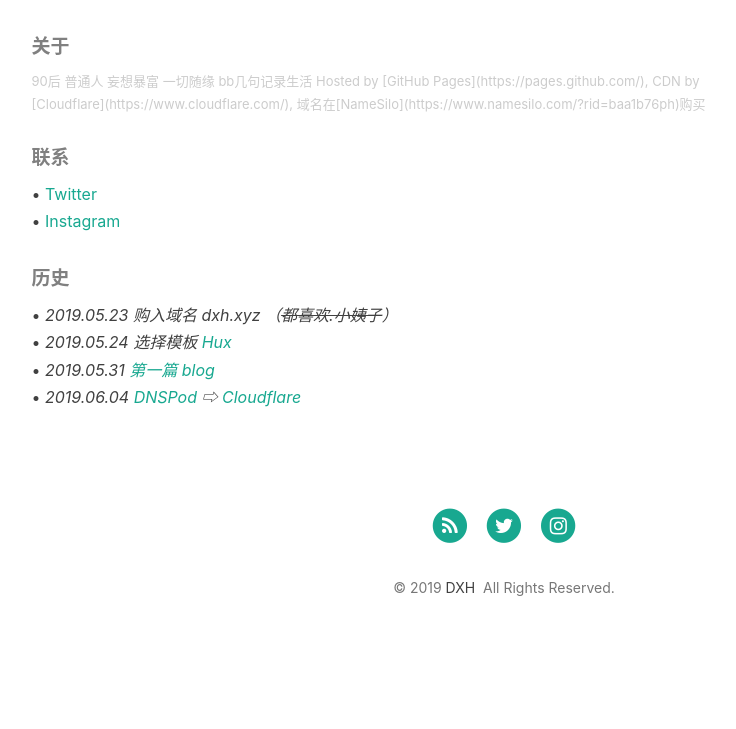
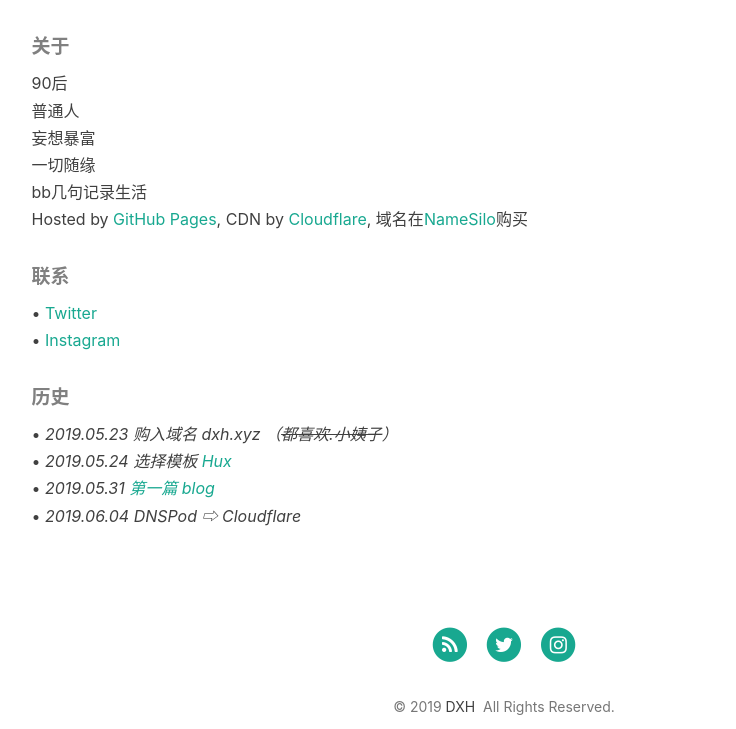
Before and after one commit to Devinteng/blog2, a Jekyll site: the page built from about.html, in a window 1280 px wide, cut to the strip 614-1343 px from the top of the page. Shown: the whole strip, without its empty margins (136-872 px from the left). Built offline with Jekyll 4.4.1, drawn with Linux system fonts in a browser that asks for light colours; nearby versions of some CDN libraries; comment, search, counter and statistics services are not loaded; before the commit the page ends 1224 px from its top, so only the background shows below that.

Commit message:
Update zh.md

```diff
--- a/_includes/about/zh.md
+++ b/_includes/about/zh.md
@@ -3,14 +3,12 @@
 <!-- music -->
 <iframe src="//music.163.com/outchain/player?type=2&id=1491585&auto=0&height=66" frameborder="0" width="100%" height="86px" > </iframe>
 ##### 关于
-<div style="font-size:13px;color:#ccc">
 90后
 普通人
 妄想暴富
 一切随缘
 bb几句记录生活
 Hosted by [GitHub Pages](https://pages.github.com/), CDN by [Cloudflare](https://www.cloudflare.com/), 域名在[NameSilo](https://www.namesilo.com/?rid=baa1b76ph)购买
-</div>
 ##### 联系
  • [Twitter](https://twitter.com/caiwoshiwho)
  • [Instagram](https://www.instagram.com/caiwoshiwho)
@@ -19,5 +17,5 @@ Hosted by [GitHub Pages](https://pages.github.com/), CDN by [Cloudflare](https:/
 • *2019.05.23 购入域名 dxh.xyz （~~都喜欢.小姨子~~）*
 • *2019.05.24 选择模板 [Hux](https://github.com/Huxpro/huxpro.github.io)*
 • *2019.05.31 [第一篇 blog](https://dxh.xyz/2019/05/31/Redmi-K20-pro/)*
-• *2019.06.04 [DNSPod](https://www.dnspod.cn) ⇨ [Cloudflare](https://www.cloudflare.com/)*
+• *2019.06.04 DNSPod ⇨ Cloudflare*
  <br/>
```
